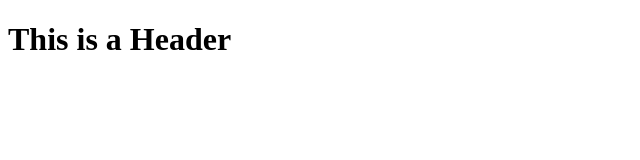
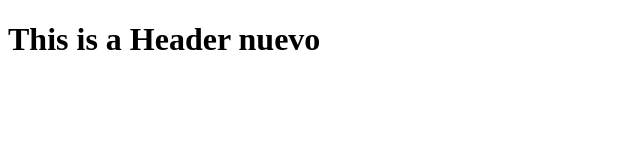
Before and after one commit to charx7/FullStackTest, a website: page index.html in a window 1280 px wide. Shown: the whole page, without its empty margins (0-640 px from the left). Drawn offline with Linux system fonts and the light colour scheme.

```diff
--- a/index.html
+++ b/index.html
@@ -4,7 +4,7 @@
 <head></head>
 
 <body>
-  <h1>This is a Header</h1>
+  <h1>This is a Header nuevo</h1>
 </body>
 
 </html>
```
Also changed, not shown: package.json (added, +22 -0 lines), 1 other file.
